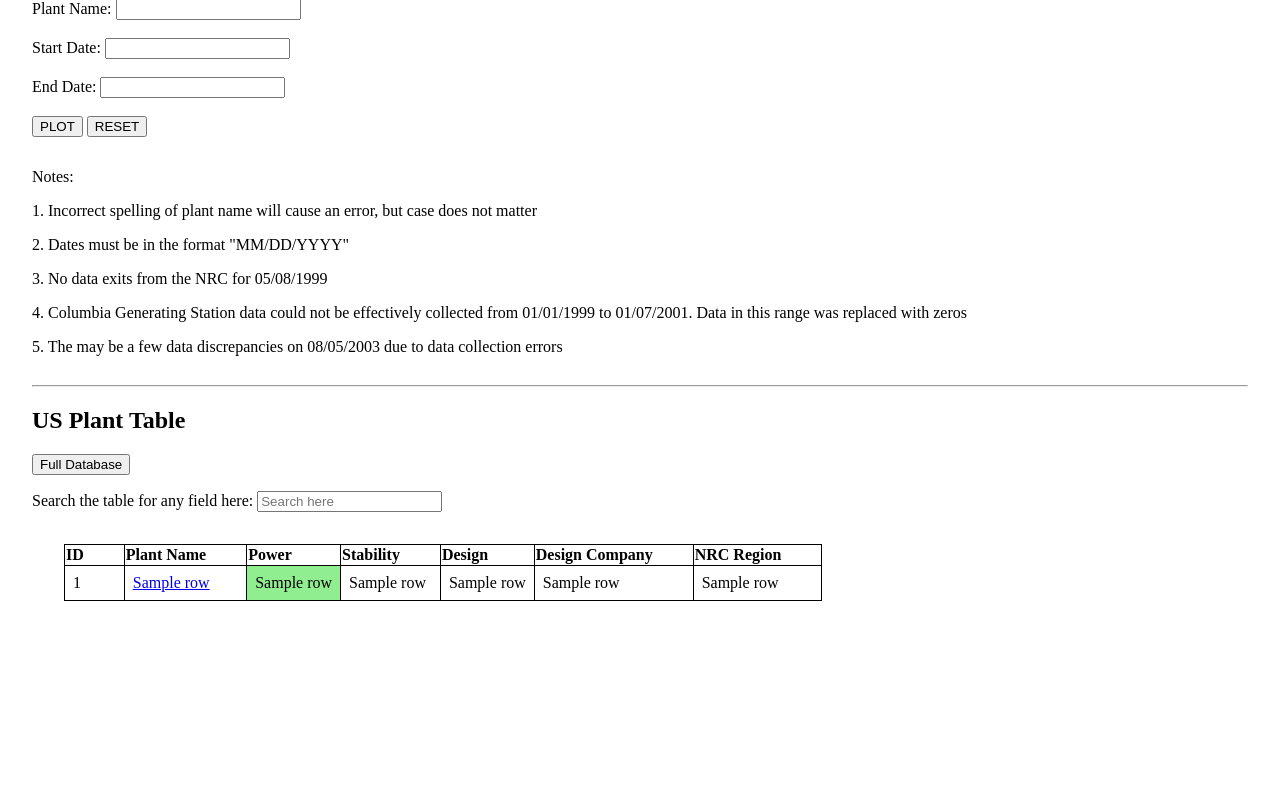
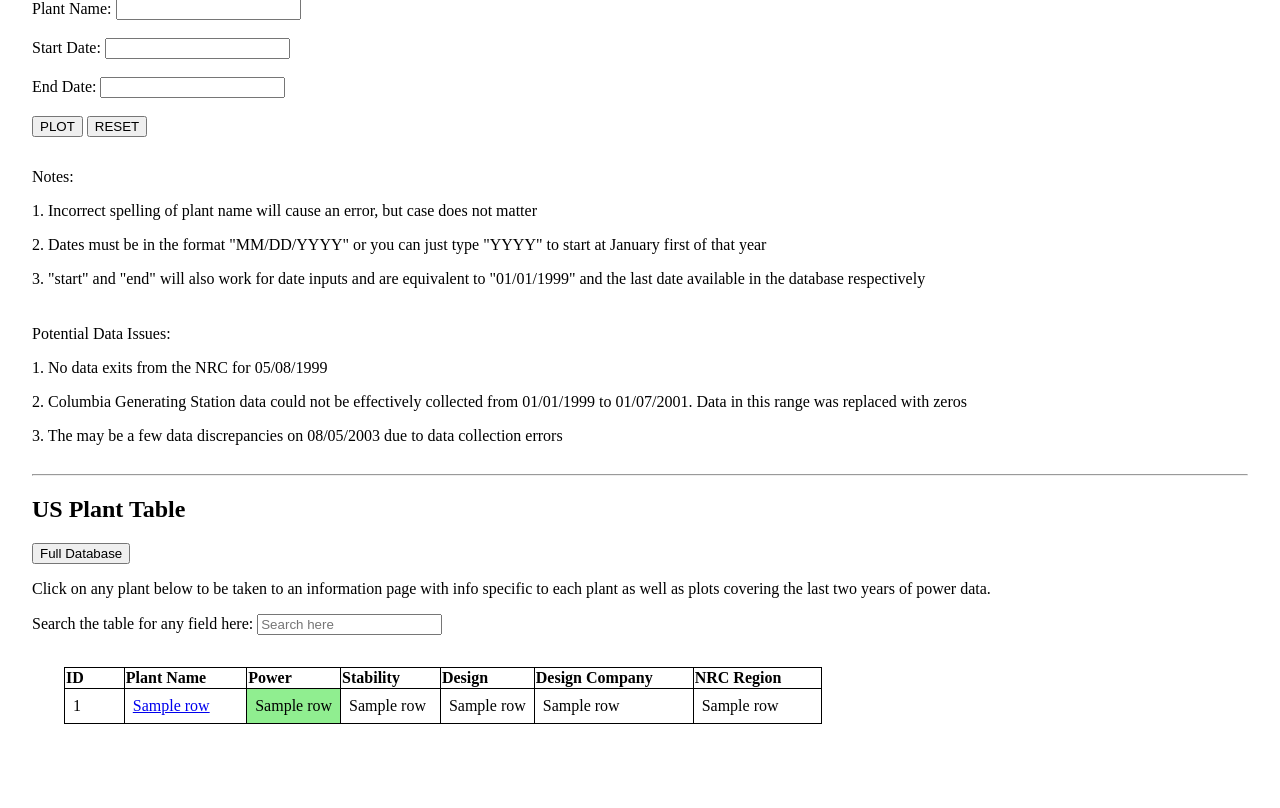
Before and after one commit to levi-cerra/nuke_powers_webapp, a Flask app: template templates/index.html in a window 1280 px wide. Shown: the part 421-1229 px from the top of the page. Before the commit the page ends 1022 px from the top, so only its background shows below. Run offline with Flask 3, Linux system fonts and the light colour scheme; the template is opened without the code that fills it: most values are stand-ins (such as "Sample title", 1, 10 or a date in 2020); parts of the project's set-up code (start-up, migrations or seed data) failed here and were passed over.

Commit message:
Add files via upload
Various edits and small upgrades. Added a more robust plot tool input. Only requires a year or "start"/"end"

```diff
--- a/main.py
+++ b/main.py
@@ -55,10 +55,10 @@ try:
                 percents.append(value)
                 power_produced.append((float(value)/100) * float(rated_power_data[i][0]))
 
-    sum_of_power_produced = np.round(np.sum(power_produced) / 1000, 2) # puts it into terawatts and leaves 2 decimal places
+    sum_of_power_produced = np.round(np.sum(power_produced) / 1000, 2) # puts it into gigawatts and leaves 2 decimal places
     homes_powered = np.round(sum_of_power_produced * 1000 * 500 / 1000000, 0)
 
-    # US Picture with plants marked
+    # Picture of US map with plants marked
     US_map_url = '/static/all_plants.png'
 
 except mysql.connector.Error as e:
@@ -66,17 +66,19 @@ except mysql.connector.Error as e:
     message = 'NOT CONNECTED'
     todays_date = 'Error'
 
-
+# Renders Main Page
 @app.route('/')
 def index():
     return render_template('index.html', results1 = results1, todays_date = todays_date, first_available_date = first_available_date, sum_of_power_produced = sum_of_power_produced, homes_powered = homes_powered, US_map_url = US_map_url)
 
 
+# Renders website information page
 @app.route('/info')
 def info():
     return render_template('info.html')
 
 
+# Renders get plot with user input of desired plant and date range
 @app.route('/get_plot', methods = ['GET', 'POST'])
 def get_plot():
     if request.method == "POST":
@@ -86,9 +88,31 @@ def get_plot():
         plant_name_plot = plant_name_plot.upper()
         start_date_plot = request.form['start_date_plot']
         end_date_plot = request.form['end_date_plot']
+        if len(start_date_plot) < 8:
+            if start_date_plot == 'start':
+                start_date_plot = '01/01/1999'
+            else:
+                start_date_plot = '01/01/' + start_date_plot
+        if len(end_date_plot) < 8:
+            if end_date_plot == 'end':
+                conn = mysql.connector.connect(
+                host = secrets.get('HOST') ,
+                user = secrets.get('DATABASE_USER') ,
+                password = secrets.get('DATABASE_PASSWORD') ,
+                database = secrets.get('DATABASE_NAME')
+                )
+                temp_string = 'SELECT DateTime FROM historian_data ORDER BY ID DESC LIMIT 1;'
+                mycursor = conn.cursor()
+                mycursor.execute(temp_string)
+                last_date_of_table = mycursor.fetchall()
+                conn.commit
+                end_date_plot = last_date_of_table[0][0]
+            else:
+                end_date_plot = '01/01/' + end_date_plot
         start_date_plot = datetime.strptime(start_date_plot, '%m/%d/%Y')
         end_date_plot = datetime.strptime(end_date_plot, '%m/%d/%Y')
         simp_plant_name = "plant_" + str(plant_hashmap[plant_name_plot])
+
         temp_string = "SELECT DateTime, " + simp_plant_name + " FROM historian_data;"
         conn = mysql.connector.connect(
         host = secrets.get('HOST') ,
@@ -126,9 +150,13 @@ def get_plot():
         reason_list = []
         down_date_list = []
         scram_list = []
+        refueling_outage_bools = []
+        scram_bools = []
         scram_x = []
         scram_y = []
+        end_of_data_x = []
         flag = 0
+        last_data_flag = 0
         for i, rows in enumerate(y_values_from_database):
             for j, value in enumerate(rows):
                 if j == 0:
@@ -142,21 +170,33 @@ def get_plot():
                         if i < r:
                             if len(reason_data_results[i][j]) == 0:
                                 reason_list.append(' ')
+                                refueling_outage_bools.append(0)
                             else:
                                 reason_list.append(reason_data_results[i][j])
+                                if "REFUEL" in reason_data_results[i][j].upper() and int(value) == 0: #and "COAST" not in reason_data_results[i][j].upper():
+                                    refueling_outage_bools.append(1)
+                                else:
+                                    refueling_outage_bools.append(0)
                             if len(down_date_data_results[i][j]) == 0:
                                 down_date_list.append(' ')
                             else:
                                 down_date_list.append(down_date_data_results[i][j])
                             if scram_data_results[i][j] > 0:
                                 scram_list.append(scram_data_results[i][j])
+                                scram_bools.append(1)
                                 scram_x.append(current_date)
                             else:
                                 scram_list.append(' ')
+                                scram_bools.append(0)
                         else:
-                            reason_list.append('No data available for this day')
+                            reason_list.append('No extra data available for this day')
+                            if last_data_flag == 0:
+                                end_of_data_x.append(current_date)
+                            last_data_flag = 1
                             down_date_list.append('')
                             scram_list.append('')
+                            refueling_outage_bools.append(0)
+                            scram_bools.append(0)
                         flag = 0
 
         x_axis = datelist
@@ -164,14 +204,14 @@ def get_plot():
         title = plant_name + " Power Plot"
         title_scram = plant_name + " Power Plot with Scrams"
         plot_png = website_plots(x_axis, y_axis, title)
-        scram_plot_png = website_plots(x_axis, y_axis, title_scram, scram_x)
+        scram_plot_png = website_plots(x_axis, y_axis, title_scram, scram_x, end_of_data_x)
 
         start_date = start_date_plot.strftime("%m/%d/%Y")
         end_date = end_date_plot.strftime("%m/%d/%Y")
 
         data = []
         for i, row in enumerate(x_axis):
-            temp = (row, y_axis[i], reason_list[i], down_date_list[i], scram_list[i])
+            temp = (row, y_axis[i], reason_list[i], down_date_list[i], scram_list[i], refueling_outage_bools[i], scram_bools[i])
             data.append(temp)
 
         return render_template('get_plot.html', plant_name = plant_name, start_date = start_date, end_date = end_date, data = data, plot_png = plot_png, scram_plot_png = scram_plot_png)
@@ -179,6 +219,7 @@ def get_plot():
         return render_template('get_plot.html')
 
 
+# Renders full plant database
 @app.route('/plant_database')
 def plant_database():
     conn = mysql.connector.connect(
@@ -195,6 +236,7 @@ def plant_database():
     return render_template('full_database_list.html', table_results = table_results)
 
 
+# Renders page with specific plant information for each plant
 @app.route('/specific_plant', methods = ['GET'])
 def specific_plant():
     if request.method == "GET":
--- a/templates/index.html
+++ b/templates/index.html
@@ -58,11 +58,14 @@
   <div style="float:none; height:15px;"></div>
 
   <p>Notes:</p>
-  <p>   1. Incorrect spelling of plant name will cause an error, but case does not matter</p>
-  <p>   2. Dates must be in the format "MM/DD/YYYY"</p>
-  <p>   3. No data exits from the NRC for 05/08/1999</p>
-  <p>   4. Columbia Generating Station data could not be effectively collected from 01/01/1999 to 01/07/2001. Data in this range was replaced with zeros</p>
-  <p>   5. The may be a few data discrepancies on 08/05/2003 due to data collection errors</p>
+  <p>1. Incorrect spelling of plant name will cause an error, but case does not matter</p>
+  <p>2. Dates must be in the format "MM/DD/YYYY" or you can just type "YYYY" to start at January first of that year</p>
+  <p>3. "start" and "end" will also work for date inputs and are equivalent to "01/01/1999" and the last date available in the database respectively</p>
+  <div style="float:none; height:5px;"></div>
+  <p>Potential Data Issues:</p>
+  <p>1. No data exits from the NRC for 05/08/1999</p>
+  <p>2. Columbia Generating Station data could not be effectively collected from 01/01/1999 to 01/07/2001. Data in this range was replaced with zeros</p>
+  <p>3. The may be a few data discrepancies on 08/05/2003 due to data collection errors</p>
 
   <div style="float:none; height:5px;"></div>
 
@@ -80,6 +83,8 @@
   <a href="https://www.nukepowers.com/plant_database">
     <button>Full Database</button>
   </a>
+
+  <p>Click on any plant below to be taken to an information page with info specific to each plant as well as plots covering the last two years of power data.</p>
 
   <p>Search the table for any field here:
         <input id="gfg" type="text" placeholder="Search here">
--- a/templates/specific_plant.html
+++ b/templates/specific_plant.html
@@ -93,7 +93,7 @@
     <div style="float:none; height:10px;"></div>
 
     <h2>Plots</h2>
-    <p>If custom plots are desired, those can be created on the main page. Click button below to get plot of last two years with raw data and more info.</p>
+    <p>If custom plots are desired, those can be created on the main page. You can also click the button below to get a plot of last two years with raw data and more info (Same as using the "Power Plot Tool" on main page)</p>
     <form id="myForm" action="/get_plot" method='POST'>
     <input type="hidden" id="plant_name_plot" name="plant_name_plot" value="{{ plant_name }}"/>
     <input type="hidden" id="start_date_plot" name="start_date_plot" value="{{ beginning_date }}"/>
--- a/utils.py
+++ b/utils.py
@@ -124,11 +124,13 @@ def get_reverse_plant_hashmap():
 
 
 # Function used to create power plots in the application
-def website_plots(x_axis, y_axis, title, scram_list="None"):
+def website_plots(x_axis, y_axis, title, scram_list="None", last_data_list="None"):
     plt.plot( x_axis, y_axis, '-' )
     if scram_list != "None":
         for x in scram_list:
             plt.axvline(x=x, color='r', linestyle='--')
+        for end_date in last_data_list:
+            plt.axvline(x=end_date, color='k', linestyle='--')
     plt.title(title)
     plt.gcf().autofmt_xdate(rotation=25)
     plt.grid()
```
Also changed, not shown: templates/get_plot.html (+19 -3 lines), templates/info.html (+9 -4 lines).
